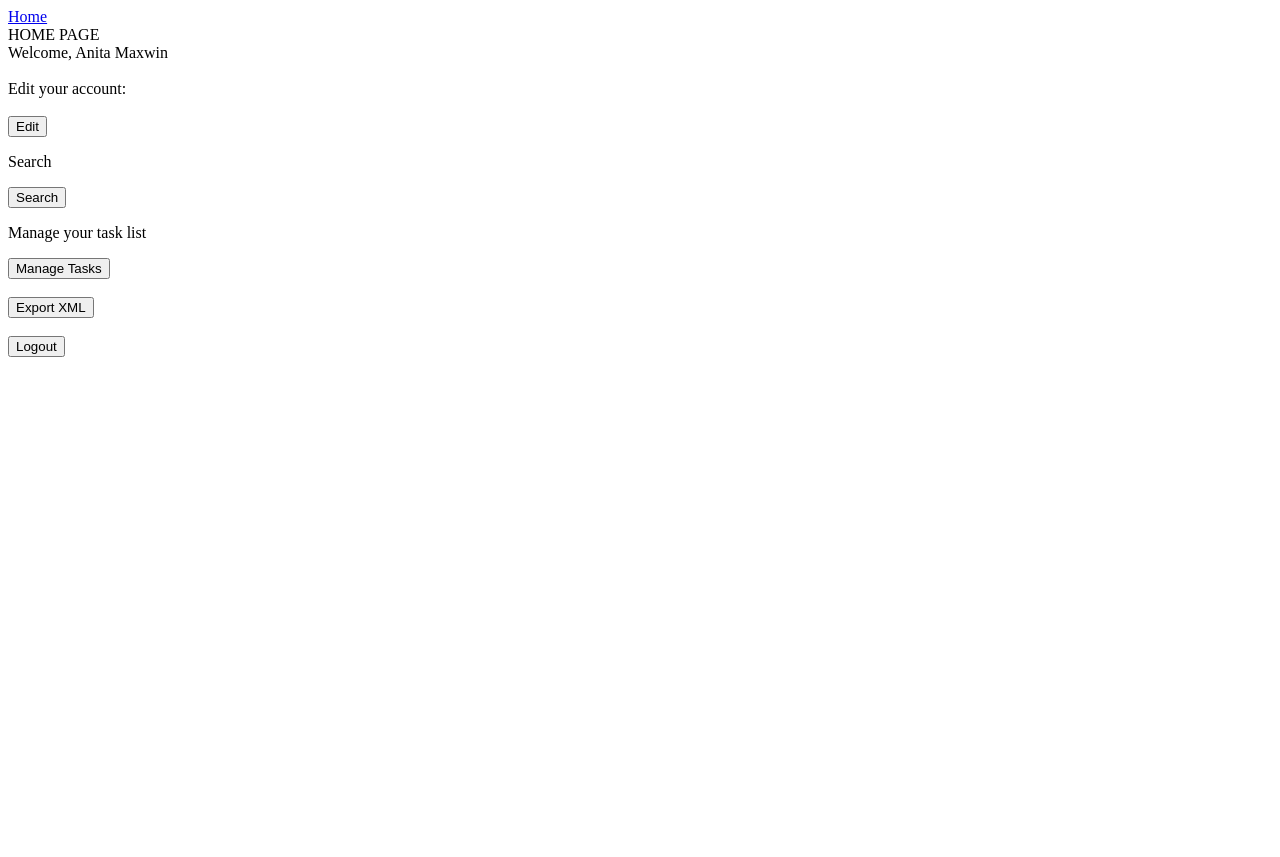
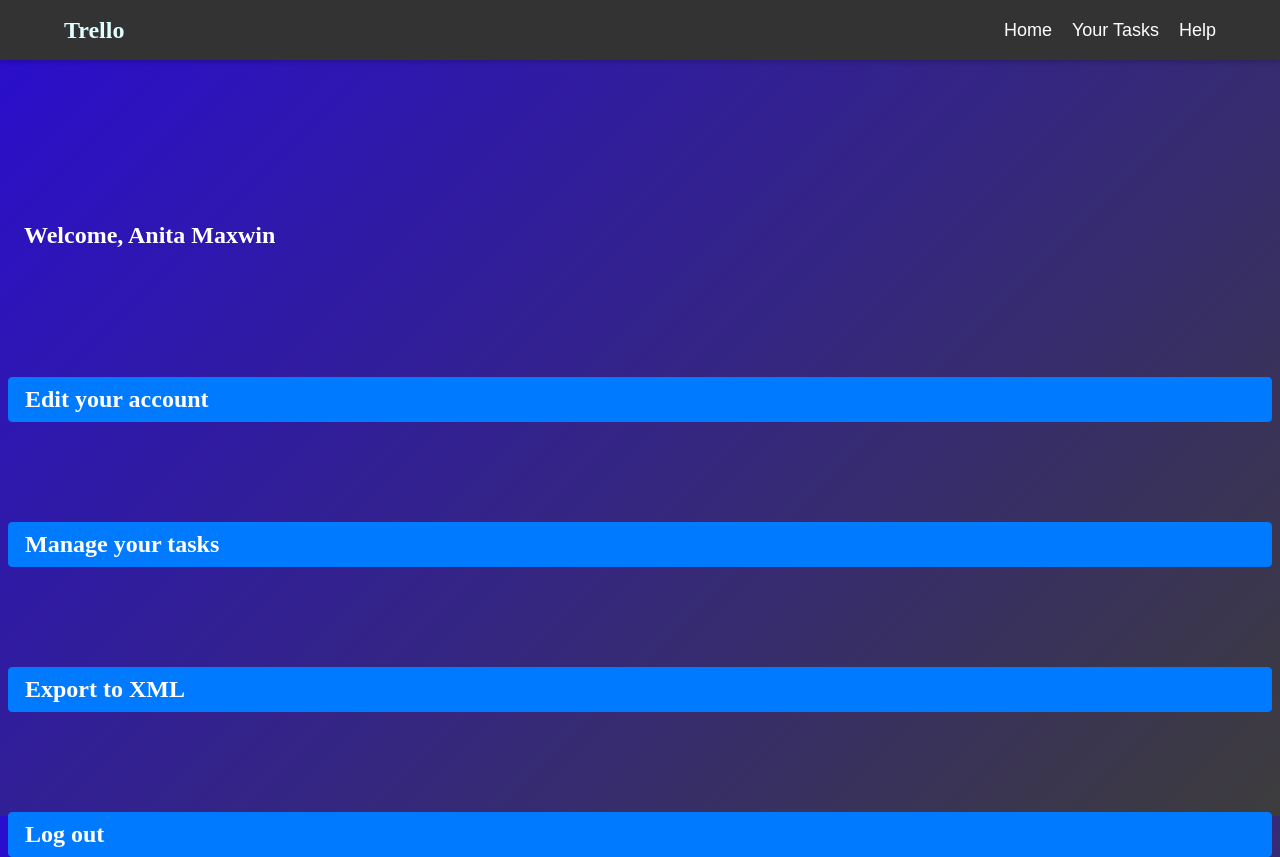
Before and after one commit to Gkarios/web-technologies, a PHP site: page /trello/home.php in a window 1280 px wide. Before the commit the page ends 357 px from the top, so only its background shows below. Run offline with PHP 8.4, Linux system fonts and the light colour scheme; a user stored in the database is signed in.

Commit message:
home/header

```diff
--- a/header.html
+++ b/header.html
@@ -1,3 +1,98 @@
-<header>
-    <a href="home.php">Home</a>
-</header>
+<!DOCTYPE html>
+<html lang="en">
+<head>
+    <meta charset="UTF-8">
+    <meta name="viewport" content="width=device-width, initial-scale=1.0">
+    <title>Fixed Header Example</title>
+    <style>
+        /* Main header styles */
+#main-header {
+    background-color: #333;
+    color: white;
+    position: fixed;
+    top: 0;
+    left: 0;
+    width: 100%;
+    height: 60px;
+    z-index: 1000;
+    display: flex;
+    align-items: center;
+    justify-content: center;
+    box-shadow: 0 2px 5px rgba(0, 0, 0, 0.2);
+}
+
+/* Header container */
+.header-container {
+    display: flex;
+    justify-content: space-between;
+    align-items: center;
+    width: 90%;
+    max-width: 1200px;
+}
+
+/* Logo styles */
+.logo h1 {
+    margin: 0;
+    font-size: 24px;
+    font-family: 'Times New Roman', serif;
+}
+
+.logo h1 a {
+    text-decoration: none;
+    color: inherit;
+}
+
+/* Navigation styles */
+.nav-links ul {
+    list-style: none;
+    display: flex;
+    gap: 20px;
+    margin: 0;
+}
+
+.nav-links ul li {
+    display: inline-block;
+}
+
+.nav-links ul li a {
+    color: white;
+    text-decoration: none;
+    font-size: 18px;
+    font-family: Arial, sans-serif;
+}
+
+.nav-links ul li a:hover {
+    text-decoration: underline;
+}
+
+/* Content padding so it's not covered by the fixed header */
+.content {
+    padding-top: 70px; /* Adjust based on the header height */
+    margin: 0 20px;
+
+}
+
+
+    </style>
+</head>
+<body>
+    <header id="main-header">
+        <div class="header-container">
+            <div class="logo">
+                <h1><a href="/trello/home.php">Trello</a></h1>
+            </div>
+            <nav class="nav-links">
+                <ul>
+                    <li><a href="/trello/home.php">Home</a></li>
+                    <li><a href="/trello/results.php?search_query=" method="POST">Your Tasks</a>
+                    <li><a href="/trello/info/help.php">Help</a></li>
+                </ul>
+            </nav>
+        </div>
+    </header>
+    <div class="content">
+        <p></p>
+    </div>
+
+</body>
+</html>
--- a/home.php
+++ b/home.php
@@ -1,10 +1,9 @@
 <!DOCTYPE html>
 <html lang="en">
-    <head>
         <meta charset="UTF-8">
         <meta name="viewport" content="width=device-width, initial-scale=1.0">
         <title>Trello</title>
-    </head>
+    <link rel="stylesheet" href="/trello/css/homepage.css"/>
 </html>
 
 <?php
@@ -14,76 +13,56 @@
 error_reporting(E_ALL);
 ini_set('display_errors', 1);
 
-echo "HOME PAGE <br>";
 
 if (!isset($_SESSION["username"])) {
-    echo "You are not logged in <br>";
-
-
     ?>
     <!DOCTYPE html>
     <html lang="en">
 
     <body>
+    <div class="mid-section">
+      <img src="images/done.png" class="tasklist" />
+      <div class="mid-txt">
+        <h1>
+          Organize projects<br />and collaborate<br />with ease and efficiency
+        </h1>
+        <p>
+          Effortlessly manage projects from start to finish,<br />
+          streamline tasks, and keep your team aligned,<br />
+          all while staying on top of deadlines and goals.
+        </p>
+        <form action="signup.php" method="POST">
+        <button class="start">Get Started</button>
+</form>
+      </div>
+      <img src="images/business-network.png" class="team" />
+      <div class="frame"><img src="images/woman.png" class="person" /></div>
+      <img src="images/to-do-list.png" class="tasklist2" />
+    </div>
+      <div class="accountBtns">
+        <h1>Already have an account?</h1>
         <form action="login.php" method="POST">
-            <br>
-            <button type="submit">Log In</button>
-        </form>
+        <button class="acc">Log in</button>
+</form>
+      </div>
     </body>
 
     </html>
 
     <?php
 } else {
-    echo "Welcome, " . $_SESSION['username'] . "<br> <br>";
+    echo "<h2 style='font-size: 24px; border-color: #007bff; color: #fff; border: 1px solid $007bff; padding: 8px 16px; border-radius: 4px; text-decoration: none; display: inline-block;'>Welcome, " . $_SESSION['username'] . "</h2>";
     if (isset($_SESSION['update_success'])) {
         echo "<h1>" . $_SESSION['update_success'] . "</h1>";
         // Clear the success message to prevent it from displaying on subsequent visits
         unset($_SESSION['update_success']);
     }
-
-    echo "Edit your account: "
-    ?>
-
-        <html lang="en">
-    <body>
-        <form action="edit.php" method="POST">
-            <br>
-            <button type="submit">Edit</button>
-        </form>
-    </body>
-
-    <p>Search</p>
-        <form action="results.php?search_query=" method="POST">
-            <button type="submit">Search</button>
-        </form>
-    </p>Manage your task list</p>
-        <form action="tasks.php" method="POST">
-            <button type="submit">Manage Tasks</button>
-        </form>
-    <br>
-        <form action="export.php" method="POST">
-            <button type="submit">Export XML</button>
-        </form>
+        ?>
+<html>
+    <a style='font-size:24px; font-weight:bold; background-color: #007bff; color: #fff; border: 1px solid #007bff; padding: 8px 16px; border-radius: 4px; text-decoration: none; display: inline-block;' href="/trello/edit.php">Edit your account</a>
+    <a style='font-size:24px; font-weight:bold; background-color: #007bff; color: #fff; border: 1px solid #007bff; padding: 8px 16px; border-radius: 4px; text-decoration: none; display: inline-block;' href="/trello/results.php">Manage your tasks</a>
+    <a style='font-size:24px; font-weight:bold; background-color: #007bff; color: #fff; border: 1px solid #007bff; padding: 8px 16px; border-radius: 4px; text-decoration: none; display: inline-block;' href="/trello/export.php">Export to XML</a>
+    <a style='font-size:24px; font-weight:bold; background-color: #007bff; color: #fff; border: 1px solid #007bff; padding: 8px 16px; border-radius: 4px; text-decoration: none; display: inline-block;' href="/trello/logout.php">Log out</a>
 </html>
-
-
-    <!DOCTYPE html>
-    <html lang="en">
-
-    <head>
-        <meta charset="UTF-8">
-        <meta name="viewport" content="width=device-width, initial-scale=1.0">
-        <title>Login</title>
-    </head>
-
-    <body>
-        <form action="logout.php" method="POST">
-            <br>
-            <button type="submit">Logout</button>
-        </form>
-    </body>
-
-    </html>
 <?php
 }?>
--- a/trello-clone/info/accordion.html
+++ b/info/help.php
@@ -1,3 +1,5 @@
+<?php include ("../header.html");
+?>
 <!DOCTYPE html>
 <html lang="en">
   <head>
--- a/logout.php
+++ b/logout.php
@@ -2,5 +2,5 @@
 session_start();
 session_unset();
 session_destroy();
-header("Location: login.php");
+header("Location: home.php");
 exit;
--- a/results.php
+++ b/results.php
@@ -1,5 +1,6 @@
 <?php
 include("database.php");
+include("header.html");
 
 session_start();
 
```
Also changed, not shown: css/homepage.css (renamed from trello-clone/homepage/homepage.css), images/business-network.png (renamed from trello-clone/homepage/images/business-network.png), images/done.png (renamed from trello-clone/homepage/images/done.png), images/to-do-list.png (renamed from trello-clone/homepage/images/to-do-list.png), images/woman.png (renamed from trello-clone/homepage/images/woman.png), info/light.css (renamed from trello-clone/info/light.css), 8 other files.
